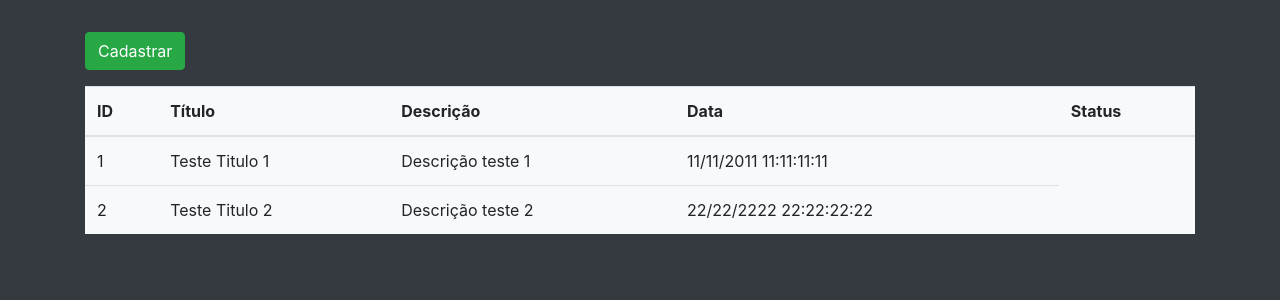
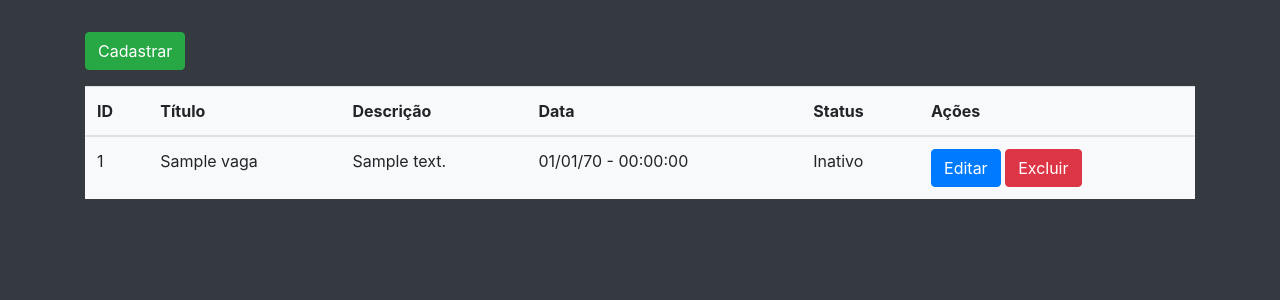
Before and after one commit to stefano0021/First-Crud-, a PHP site: page /index.php in a window 1280 px wide. Shown: the part 224-524 px from the top of the page. Run offline with PHP 8.4, Linux system fonts and the light colour scheme; tables that the repository leaves empty or names only in its code hold one stand-in row (values such as "Sample post").

Commit message:
mensagem

```diff
--- a/app/Entity/Vaga.php
+++ b/app/Entity/Vaga.php
@@ -2,10 +2,11 @@
 
 namespace App\Entity;
 
-use \app\db\database;
+use \App\db\Database;
 use \PDO;
 
-class Vaga {
+class Vaga
+{
     /**
      * Identificado unico da vaga
      * @var integer
@@ -34,27 +35,44 @@ class Vaga {
      * Função para cadastrar a vaga no banco
      * @return boolean
      */
-    public function cadastrar () {
+    public function cadastrar()
+    {
         //definir a data
-        $this->data = date( 'Y-m-d H:i:s');
-        echo "<pre>"; print_r($this); echo "</pre>"; exit;
+        // $this->data = date('Y-m-d H:i:s'); echo "<pre>";print_r($this); echo "</pre>"; exit;
 
         //Inserir a vaga no banco e retornar o ID
-        $objDataBase = new Database ('vagas');
-        $this->id = $objDataBase-> insert([
+        $objDataBase = new Database('vagas');
+        $this->id = $objDataBase->insert([
             'titulo' => $this->titulo,
             'descricao' => $this->descricao,
             'status' => $this->status,
             'data' => $this->data,
-
-
         ]);
 
         return true;
-
-    }
-
     }
 
 
-?>
+    /**
+     * Metodo responsavel por obeter as vagas do banco de dados
+     * @params string $where
+     * @params string $order
+     * @params string $limit
+     * @return array
+     */
+    public static function getVagas($where = null, $order = null, $limit = null)
+    {
+        $objDataBase = new Database('vagas');
+        return ($objDataBase)->select($where, $order, $limit)->fetchAll(PDO::FETCH_CLASS, self::class);
+    }
+    /**
+     * Método responsável por obter as vagas do banco de dados
+     * @params int $id
+     * @Return Vaga
+     */
+    public static function getVaga($id) {
+        $objDatabase = new Database ('vagas');
+
+        return ($objDatabase)->select('id = ' . $id)->fetchObject(self::class);
+    }
+}
--- a/app/db/database.php
+++ b/app/db/database.php
@@ -7,7 +7,8 @@
 use PDOException; // Classe de tratamento de exceçõoes do bando de dados
 use PDOStatement;  // Classe de comunicação com metodos do banco de dados
 
-    class database {
+class database
+{
 
     /**
      * Host de conexão com o banco de dados
@@ -19,7 +20,7 @@
      * Nome do banco de dados
      * @var string
      */
-        const NAME = 'First-Crud-';
+    const NAME = 'crudfirst';
 
     /**
      * Usuário banco de dados
@@ -50,8 +51,9 @@
      * @param string $table
      */
 
-        public function __construct($table = null) {
-            $this->table= $table;
+    public function __construct($table = null)
+    {
+        $this->table = $table;
         $this->setConnection();
     }
 
@@ -59,12 +61,13 @@
      *  Método responsável por criar uma conexão com o banco de dados
      * @param string $table
      */
-        private function setConnection() {
-            try{
-                $this->connection = new PDO('mysql:host='.self::HOST. ';dbname='.self::NAME, self::USER, self::PASS);
+    private function setConnection()
+    {
+        try {
+            $this->connection = new PDO('mysql:host=' . self::HOST . ';dbname=' . self::NAME, self::USER, self::PASS);
             $this->connection->setAttribute(PDO::ATTR_ERRMODE, PDO::ERRMODE_EXCEPTION);
-            }catch(PDOException $e) {
-                die('ERROR: '  .$e->getMessage());
+        } catch (PDOException $e) {
+            die('ERROR: '  . $e->getMessage());
         }
     }
 
@@ -74,8 +77,9 @@
      * @param array $values [field => value]
      * @return Id inserido
      */
-        public function insert($values) {
-        $query = 'INSERT INTO '.$this->table.'(titulo, descricao, data, status) VALUES ("teste", "bla bla", "2020-08-18 00:00:00")';
+    public function insert($values)
+    {
+        $query = 'INSERT INTO ' . $this->table . '(titulo, descricao, data, status) VALUES ("teste", "bla bla", "2020-08-18 00:00:00")';
         // ? = O PDO usa esse formato para validar e verificar a proteção contra SQLInjection
 
         //Dados da query
@@ -87,7 +91,7 @@
 
         //Monta a query
         //implode transporma um array em uma string
-        $query = 'INSERT INTO '.$this->table.' ('.implode(",", $fields).') VALUES ('.implode(",", $binds).')';
+        $query = 'INSERT INTO ' . $this->table . ' (' . implode(",", $fields) . ') VALUES (' . implode(",", $binds) . ')';
 
 
         // echo "<pre>"; print_r($query); echo "</pre>"; exit;
@@ -98,6 +102,24 @@
         return $this->connection->lastInsertId();
     }
 
+    /**
+     * Método responsável por executar uma consulta no banco de dados
+     * @params string $where
+     * @params string $order
+     * @params string $limit
+     * @return PDOStatement
+     */
+    public function select($where = null, $order = null, $limit = null, $fields = '*')
+    {
+        //Dados da query
+        $where = strlen($where) ? 'WHERE ' . $where : '';
+        $order = strlen($order) ? 'ORDER ' . $order : '';
+        $limit = strlen($limit) ? 'LIMIT ' . $limit : '';
+
+        //Monta quer
+        $query = 'SELECT ' . $fields . ' FROM ' . $this->table . ' ' . $where . ' ' . $order . ' ' . ' ' . $limit;
+
+        return $this->executar($query);
     }
     /**
      * Método responsável por executar querys no banco de dados (útil para querys de consulta)
@@ -105,14 +127,15 @@
      * @param array $values [field => value]
      * @return PDOStatement
      */
-    public function executar($query, $params = []) {
+    public function executar($query, $params = [])
+    {
         try {
             $statement = $this->connection->prepare($query);
             $statement->execute($params);
 
             return $statement;
-        }catch(PDOException $e) {
+        } catch (PDOException $e) {
             die('ERROR: ' . $e->getMessage());
         }
     }
-?>
+}
--- a/cadastrar.php
+++ b/cadastrar.php
@@ -13,7 +13,7 @@
     $obVaga->status = $_POST['status'];
 
      $obVaga->cadastrar();
-     echo "<pre>"; print_r($obVaga); echo "</prev>"; exit;
+    //  echo "<pre>"; print_r($obVaga); echo "</prev>"; exit;
     header('location: index.php?status=success');
     exit;
 
--- a/includes/listagem.php
+++ b/includes/listagem.php
@@ -3,28 +3,37 @@
         <button class= "btn btn-success">Cadastrar</button>
 </a>
 
-    <table class="table bg-light mt-3">
+<table class="table bg-light mt-3">
         <thead>
             <tr>
-                <th> ID </th>
-                <th> Título </th>
-                <th> Descrição </th>
-                <th> Data </th>
-                <th> Status </th>
+                <th>ID</th>
+                <th>Título</th>
+                <th>Descrição</th>
+                <th>Data</th>
+                <th>Status</th>
+                <th>Ações</th> <!-- Para editar e excluir -->
             </tr>
+        </thead>
 
-        </thead>
+        <tbody>
+            <?php foreach ($vagas as $key => $value) { ?>
+                <tr>
+                    <td><?php echo $value->id; ?></td>
+                    <td><?php echo $value->titulo; ?></td>
+                    <td><?php echo $value->descricao; ?></td>
+                    <td><?php echo date('d/m/y - H:i:s', strtotime($value->data)); ?></td>
+                    <td><?php echo ($value->status == 's' ? 'Ativo' : 'Inativo'); ?></td>
+                    <td>
+                        <a href="editar.php?id=<?php echo $value->id; ?>">
+                            <button type="button" class="btn btn-primary">Editar</button>
+                        </a>
+
+                        <a href="excluir.php?id=<?php echo $value->id; ?>">
+                            <button type="button" class="btn btn-danger">Excluir</button>
+                        </a>
+                    </td>
+                </tr>
+            <?php } ?>
+        </tbody>
+    </table>
 </section>
-<tbody>
-    <tr>
-        <td> 1</td>
-        <td>Teste Titulo 1</td>
-        <td> Descrição teste 1</td>
-        <td> 11/11/2011 11:11:11:11 </td>
-</tr>
-<tr>
-        <td> 2</td>
-        <td>Teste Titulo 2</td>
-        <td> Descrição teste 2</td>
-        <td> 22/22/2222 22:22:22:22 </td>
-</tr>
--- a/index.php
+++ b/index.php
@@ -1,4 +1,10 @@
 <?php
+    require __DIR__.'/vendor/autoload.php';
+
+    use \App\Entity\Vaga;
+    $vagas = Vaga::getVagas();
+    // echo "<pre>"; print_r($vagas); echo "</pre>"; exit;
+
     require __DIR__.'/includes/header.php';
     require __DIR__.'/includes/listagem.php';
     require __DIR__.'/includes/footer.php';
```
Also changed, not shown: excluir.php (added, +23 -0 lines), includes/confirmarexclusao.php (added, +21 -0 lines). Lines whose indentation alone changed are shown as unchanged.
